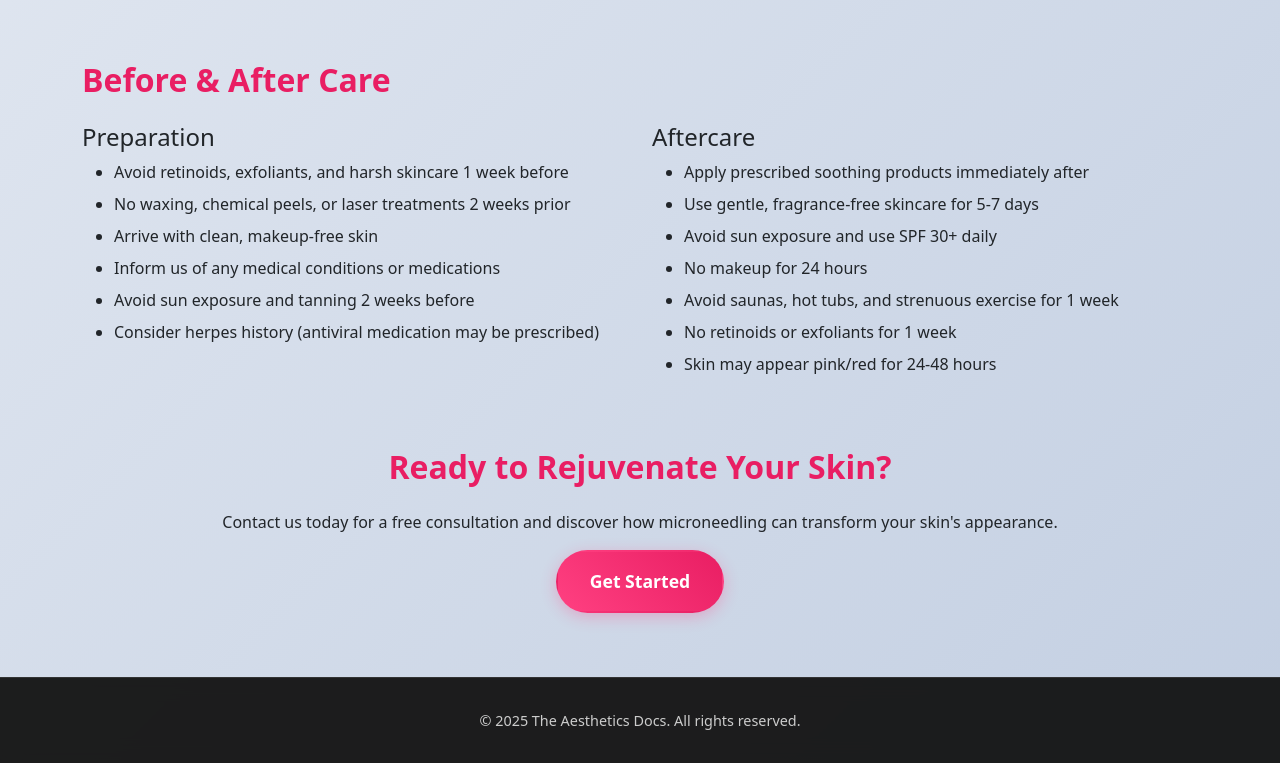
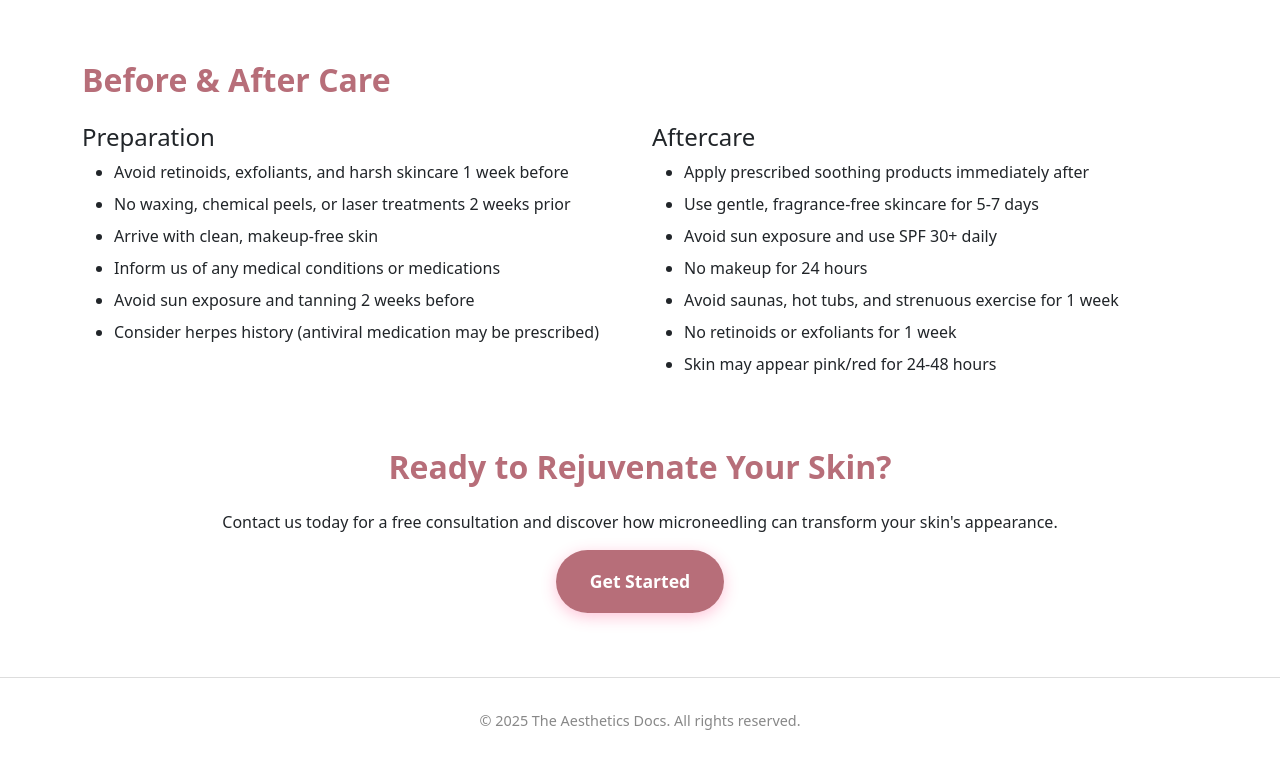
Before and after one commit to Allwrightben/theadocs, a plain HTML site: page microneedling.html in a window 1280 px wide. Shown: the part 1727-2490 px from the top of the page. Drawn offline with nearby package versions, Linux system fonts and the light colour scheme.

Commit message:
Chnage colour scheme back to original

```diff
--- a/styles.css
+++ b/styles.css
@@ -2,16 +2,16 @@
 
 /* CSS Variables for easy theming */
 :root {
-    --primary-color: #e91e63;
-    --secondary-color: #f8bbd9;
-    --accent-color: #ff4081;
-    --dark-bg: #121212;
+    --primary-color: #b76e79;
+    --secondary-color: #a65b65;
+    --accent-color: #b76e79;
+    --dark-bg: #ffffff;
     --light-bg: #ffffff;
     --text-color: #333333;
     --text-light: #666666;
-    --shadow: 0 4px 20px rgba(0, 0, 0, 0.1);
-    --border-radius: 12px;
-    --transition: all 0.3s cubic-bezier(0.4, 0, 0.2, 1);
+    --shadow: 0 2px 6px rgba(183, 110, 121, 0.2);
+    --border-radius: 10px;
+    --transition: all 0.3s ease;
 }
 
 /* Reset and Base Styles */
@@ -25,7 +25,7 @@ body {
     font-family: 'Montserrat', sans-serif;
     line-height: 1.6;
     color: var(--text-color);
-    background: linear-gradient(135deg, #f5f7fa 0%, #c3cfe2 100%);
+    background-color: #fafafa;
     min-height: 100vh;
     overflow-x: hidden;
 }
@@ -38,9 +38,8 @@ body {
 
 /* Header */
 .site-header {
-    background: rgba(255, 255, 255, 0.95);
-    backdrop-filter: blur(10px);
-    border-bottom: 1px solid rgba(255, 255, 255, 0.2);
+    background-color: #fff;
+    border-bottom: 1px solid #ddd;
     padding: 1.5rem 0;
     position: fixed;
     top: 0;
@@ -52,8 +51,8 @@ body {
 }
 
 .site-header.scrolled {
-    background: rgba(255, 255, 255, 0.98);
-    box-shadow: 0 8px 32px rgba(0, 0, 0, 0.1);
+    background-color: #fff;
+    box-shadow: 0 2px 6px rgba(183, 110, 121, 0.2);
 }
 
 .logo {
@@ -135,7 +134,7 @@ body {
 
 /* Hero Section */
 .hero {
-    background: linear-gradient(135deg, rgba(233, 30, 99, 0.9) 0%, rgba(255, 64, 129, 0.9) 100%),
+    background: linear-gradient(rgba(183, 110, 121, 0.85), rgba(183, 110, 121, 0.85)),
         url('images/syringedecal.png') no-repeat center/cover;
     background-attachment: fixed;
     padding: 200px 2rem 150px;
@@ -387,13 +386,12 @@ body {
 
 /* Footer */
 .site-footer {
-    background: rgba(18, 18, 18, 0.95);
-    backdrop-filter: blur(10px);
-    color: #ccc;
+    background-color: #fff;
+    border-top: 1px solid #ddd;
     padding: 2rem 0;
     text-align: center;
     font-size: 0.9rem;
-    border-top: 1px solid rgba(255, 255, 255, 0.1);
+    color: #888;
 }
 
 .site-footer p {
@@ -419,7 +417,7 @@ body {
 
 /* Treatment Pages */
 .treatment-hero {
-    background: linear-gradient(135deg, rgba(233, 30, 99, 0.9) 0%, rgba(255, 64, 129, 0.9) 100%),
+    background: linear-gradient(rgba(183, 110, 121, 0.85), rgba(183, 110, 121, 0.85)),
         url('images/syringedecal.png') no-repeat center/cover;
     background-attachment: fixed;
     padding: 200px 2rem 80px;
```
